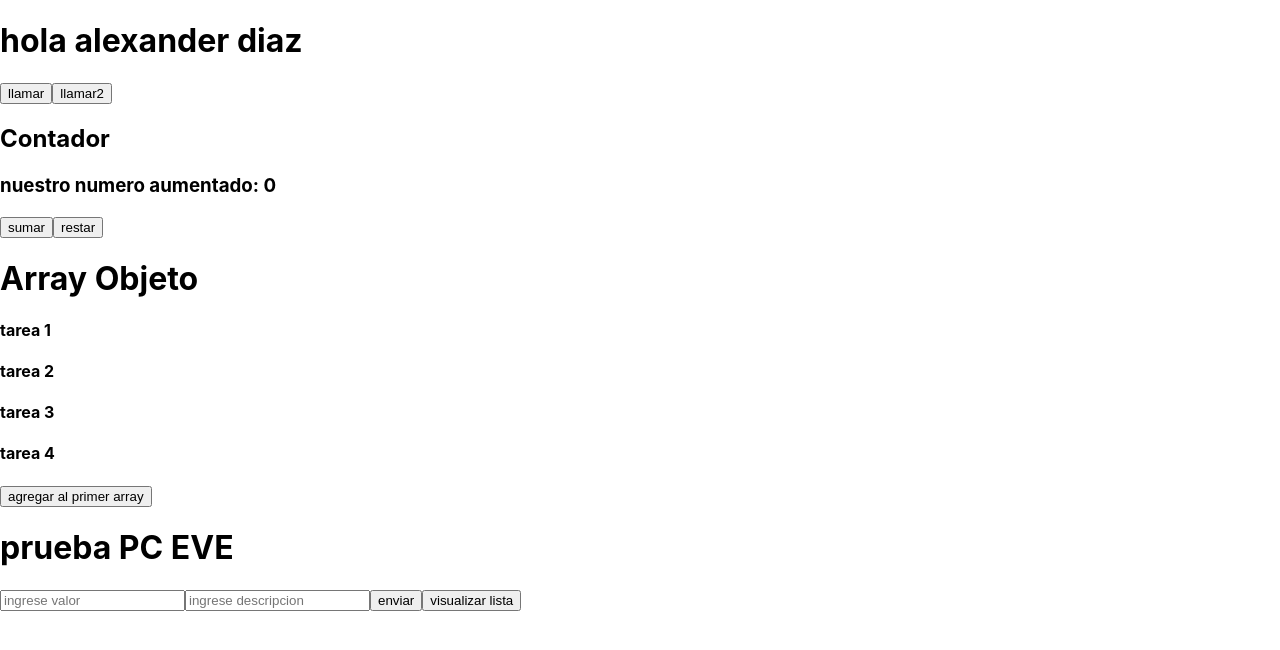
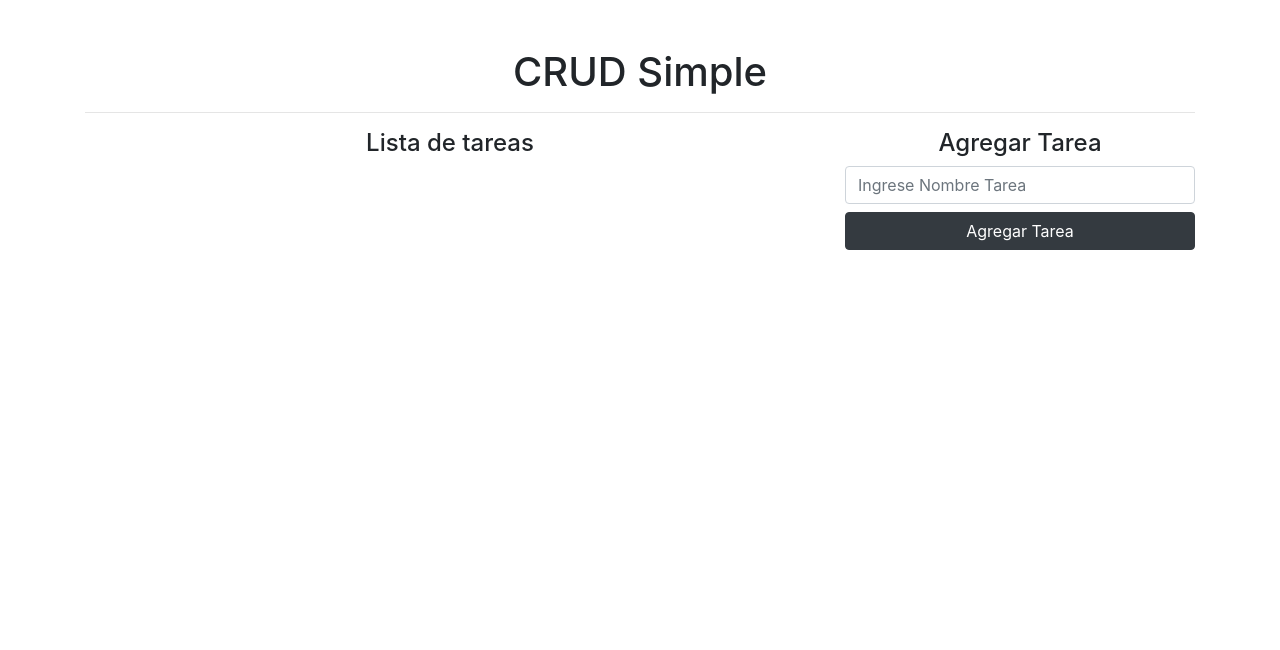
Before and after one commit to alexander134/Examples, a React (Create React App) app: page / in a window 1280 px wide. Shown: the top 650 px of the page. Built offline with nearby package versions, Linux system fonts and the light colour scheme.

Commit message:
video 43 pintando errores en el CRUD

```diff
--- a/package.json
+++ b/package.json
@@ -9,6 +9,7 @@
     "react": "^17.0.2",
     "react-dom": "^17.0.2",
     "react-scripts": "4.0.3",
+    "shortid": "^2.2.16",
     "web-vitals": "^1.0.1"
   },
   "scripts": {
--- a/public/index.html
+++ b/public/index.html
@@ -24,6 +24,7 @@
       work correctly both with client-side routing and a non-root public URL.
       Learn how to configure a non-root public URL by running `npm run build`.
     -->
+    <link rel="stylesheet" href="https://cdn.jsdelivr.net/npm/bootstrap@4.6.0/dist/css/bootstrap.min.css" integrity="sha384-B0vP5xmATw1+K9KRQjQERJvTumQW0nPEzvF6L/Z6nronJ3oUOFUFpCjEUQouq2+l" crossorigin="anonymous">
     <title>React App</title>
   </head>
   <body>
--- a/src/App.js
+++ b/src/App.js
@@ -1,17 +1,107 @@
-import React, { Component } from 'react'
-import Contador from './components/Contador'
-import Lista from './components/Lista'
-import Parrafo from './components/Parrafo'
-import Componente from './components/Componente'
+import React,{useState} from 'react'
+import shortid from 'shortid'
+// import Contador from './components/Contador'
+// import Lista from './components/Lista'
+// import Parrafo from './components/Parrafo'
+// import Componente from './components/Componente'
 
 function App() {
+  const [tarea,setTarea]=useState('')
+  const [listaTarea,setListaTarea]=useState([])
+  const [modoEditar,setModoEditar]=useState(false)
+  const [idTareaS,setIdTareaS]=useState('')
+
+  const guardarTarea=(e)=>{
+    e.preventDefault()
+    if(!tarea.trim()){
+      console.log("Elemento Vacio")
+      return
+    }
+    // console.log(tarea)
+    // e.target.reset() OR setTarea('')
+    setListaTarea([
+      ...listaTarea,{
+        idTarea:shortid.generate(),
+        nombreTarea:tarea
+      }
+    ])
+
+    setTarea('')
+  }
+
+  const eliminar =(id)=>{
+    let arryFiltrado=listaTarea.filter(item=> item.idTarea !== id)
+    // console.log(arryFiltrado)
+    setListaTarea(arryFiltrado)
+  }
+  const editar =(tareaCom)=>{
+    console.log(tareaCom)
+    setTarea(tareaCom.nombreTarea)
+    setModoEditar(true)
+    setIdTareaS(tareaCom.idTarea)
+  }
+
+  const editarTarea = e =>{
+    e.preventDefault()
+    if(!tarea.trim()){
+      console.log("Elemento Vacio")
+      return
+    }
+
+    let arrayEditado = listaTarea.map(item => item.idTarea === idTareaS ? {idTarea:idTareaS,nombreTarea:tarea}:item)
+    setListaTarea(arrayEditado)
+    setModoEditar(false)
+    setTarea('')
+    setIdTareaS('')
+  }
+
   return (
-    <div>
-      <Parrafo/>
-      <Contador/>
-      <Lista/>
-      <Componente/>
+    <div className="container mt-5">
+      <h1 className="text-center   " >CRUD Simple</h1>
+      <hr/>
+      <div className="row">
+        <div className="col-8">
+          <h4 className="text-center">Lista de tareas</h4>
+          <ul className="list-group">
+            {
+              listaTarea.map((item,index)=>(
+                <li className="list-group-item" key={item.idTarea} >
+                  <span className="lead">{item.nombreTarea}</span>
+                  <button onClick={()=>eliminar(item.idTarea)} className="btn btn-danger btn-sm float-right">Eliminar</button>
+                  <button onClick={()=>editar(item)} className="btn btn-warning btn-sm float-right mx-2">Editar</button>
+                </li>
+              ))
+            }
+          </ul>
+        </div>
+        <div className="col-4">
+          <h4 className="text-center">
+            {modoEditar ? 'Editar Tarea' : 'Agregar Tarea'}
+          </h4>
+          <form onSubmit={ modoEditar ? editarTarea : guardarTarea } >
+            <input type="text" className="form-control mb-2" value={tarea} onChange={e=> setTarea(e.target.value)} placeholder="Ingrese Nombre Tarea"/>
+            {modoEditar ? (
+              <button className="btn btn-warning btn-block" type="submit" >Editar Tarea</button>
+            ) : (
+              <button className="btn btn-dark btn-block" type="submit" >Agregar Tarea</button>
+            ) }
+
+          </form>
+        </div>
+      </div>
     </div>
   );
 }
+
+// function App() {
+//   return (
+//     <div>
+//       <Parrafo/>
+//       <Contador/>
+//       <Lista/>
+//       <Componente/>
+
+//     </div>
+//   );
+// }
 export default App;
```
Also changed, not shown: 2 other files (tests, documents, lock files or other folders).
